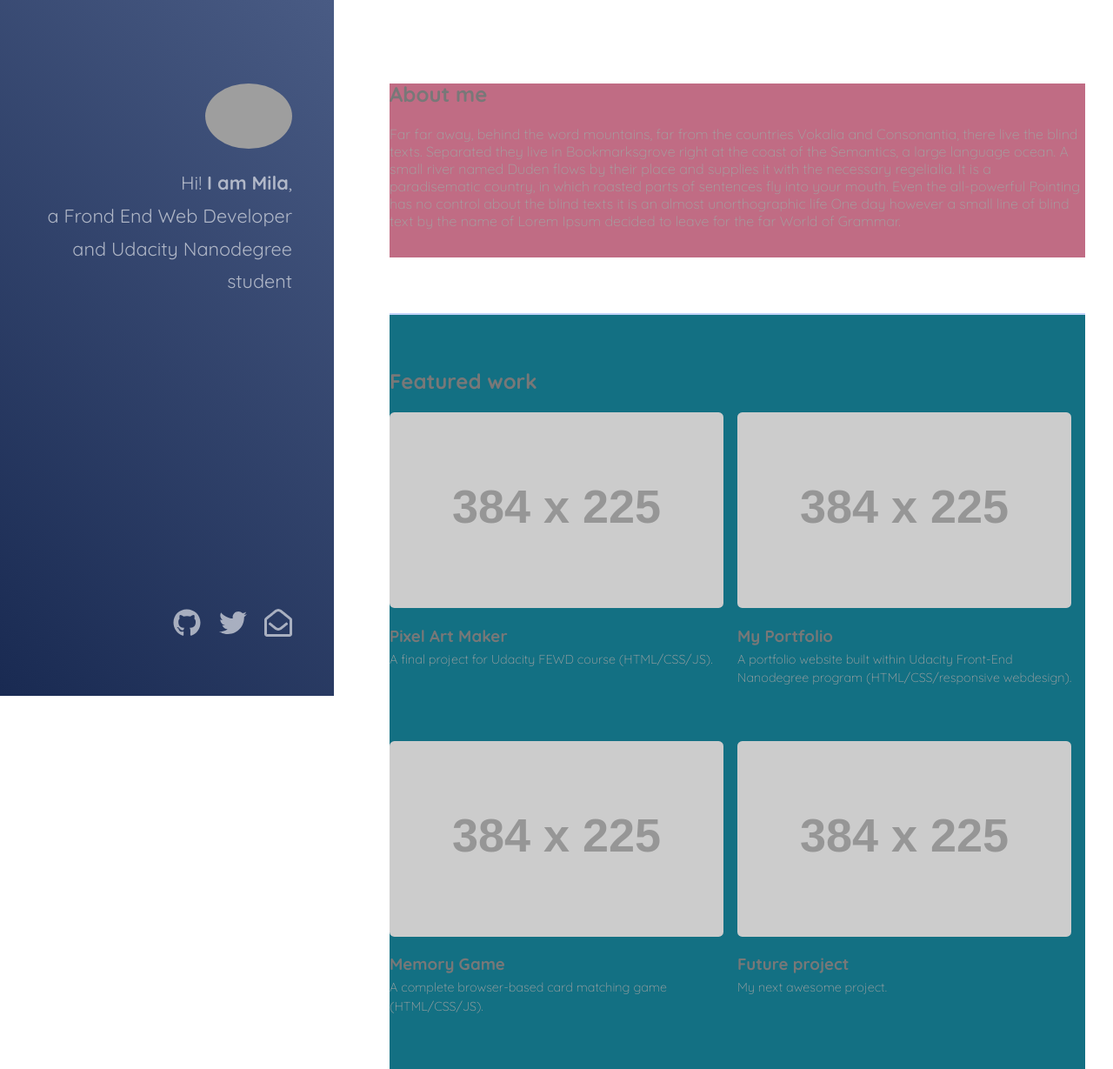
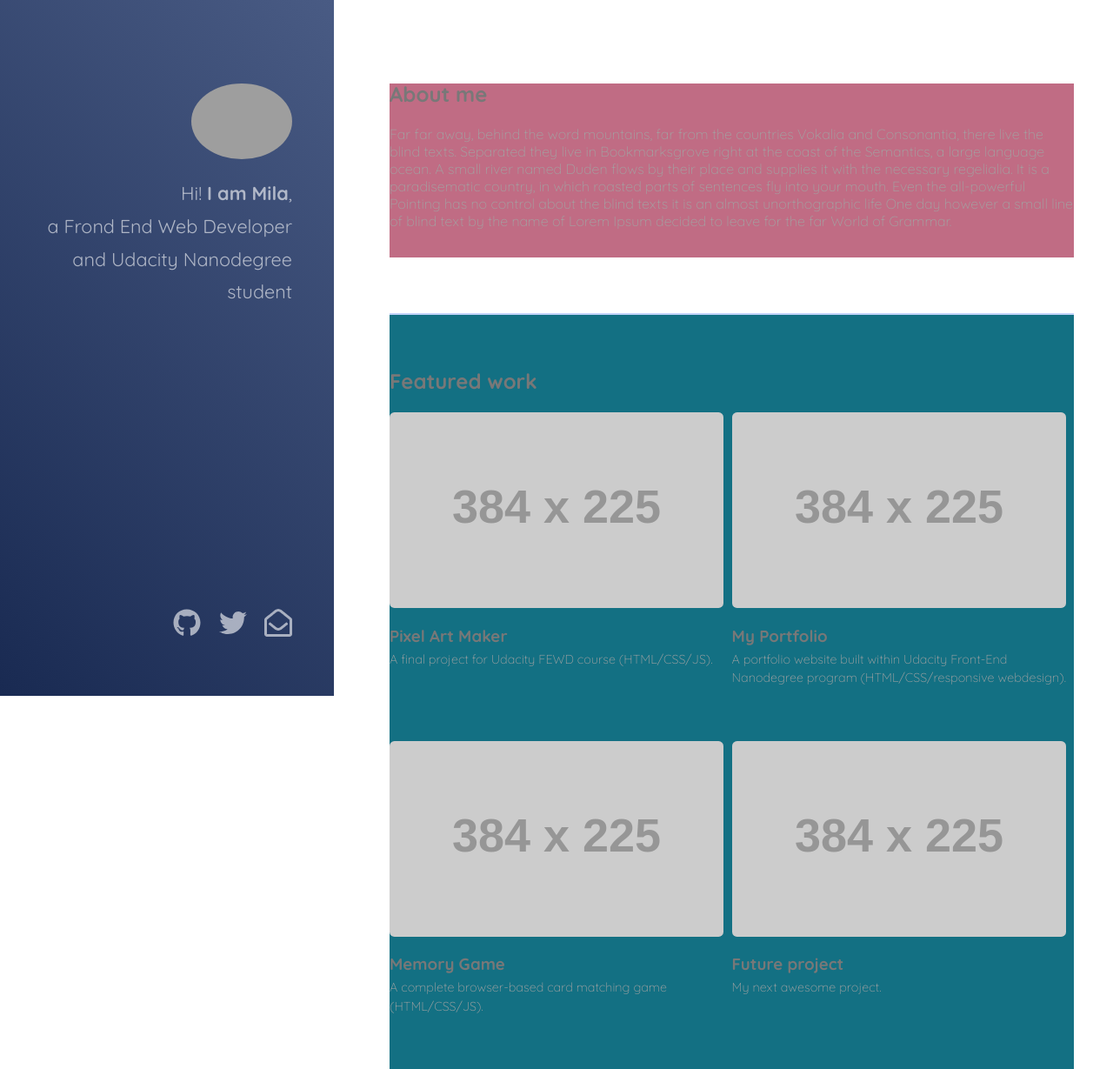
Before and after one commit to MilaK-L/Portfolio, a plain HTML site: page index.html in a window 1280 px wide. Shown: the top 1229 px of the page at 87% size. Drawn offline with Linux system fonts and the light colour scheme; grey boxes are pictures that could not be loaded; placeholder pictures from the web are drawn by us.

Commit message:
Overlay text position is fixed. Margins of main content's sections are changed.

```diff
--- a/styles.css
+++ b/styles.css
@@ -57,7 +57,7 @@ body {
 
 #header .profile.image {
   margin: 0 0 1em 0;
-  width: 6.25em;
+  width: 7.25em;
 }
 
 .profile {
@@ -176,8 +176,9 @@ ul.social.icons li {
 
 #main>section {
   border-top: solid 2px #c2d3f9;
-  margin: 4em 0 0 0;
+  margin: 4em 0.8em 0 0;
   padding: 4em 0 0 0;
+  display: inline-block;
 }
 
 #main>section:first-child {
@@ -203,8 +204,9 @@ ul.social.icons li {
 
 .projects {
   display: flex;
+  flex-direction: row;
   flex-wrap: wrap;
-  flex-direction: row;
+  justify-content: space-between;
   align-content: stretch;
   /*flex-basis: content;*/
 }
@@ -250,7 +252,6 @@ section, article {
   border-radius: 0.35em;
 }
 
-
 .preview_container:hover .image {
   opacity: 0.3;
 }
@@ -260,8 +261,8 @@ section, article {
 }
 
 .preview_container {
-    position: relative;
-    width: 50%;
+  position: relative;
+  width: auto;
 }
 
 .text {
@@ -270,8 +271,9 @@ section, article {
   color: #fff;
   font-size: 0.8em;
   font-weight: 400;
-  padding: 0 1.5em 1.5em 0;
+  padding: 0 1.5em 0 1.5em;
   line-height: 2.25em;
+  white-space: nowrap;
 }
 
 /*
```
